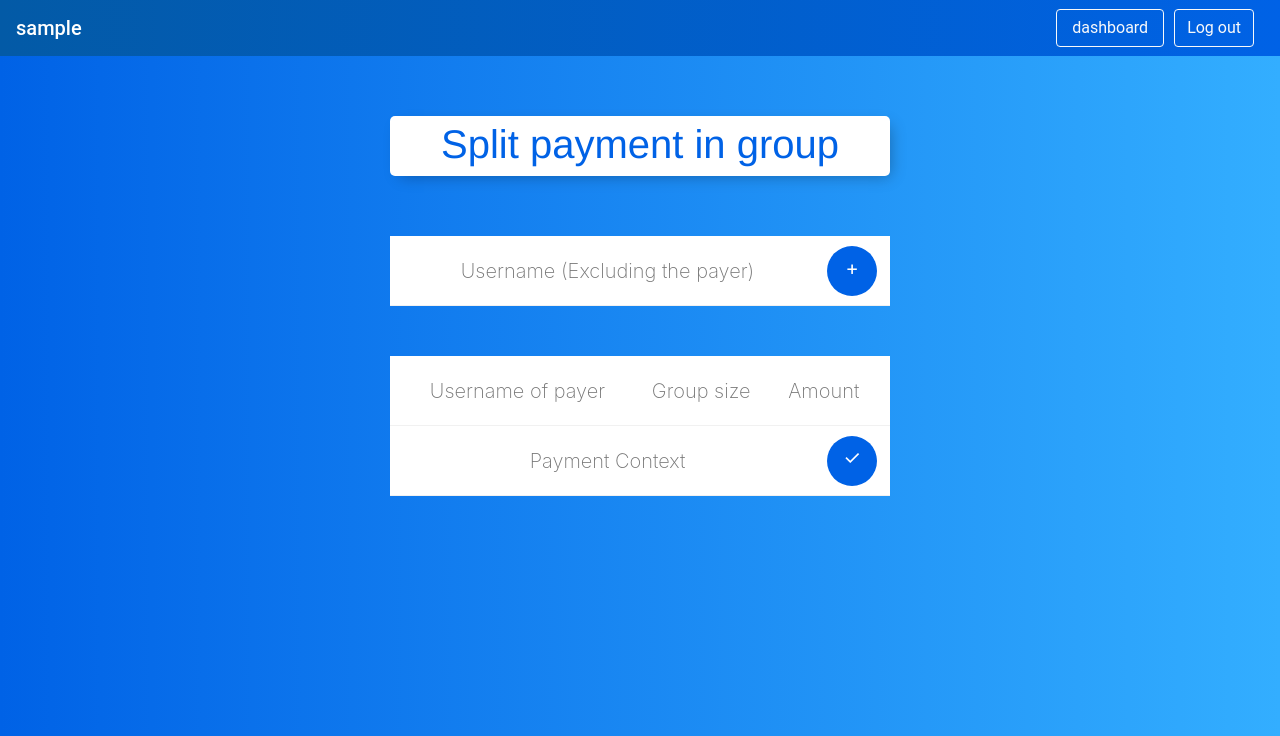
After one commit to Piyush5488/Money-Manager, a Node server app: page /Split in a window 1280 px wide. The commit adds this page. Shown: the top 736 px of the page. Run offline with Node 20, Linux system fonts and the light colour scheme; some libraries are stand-ins or nearby versions.

Commit message:
Desktop website complete

```diff
--- a/app.js
+++ b/app.js
@@ -74,6 +74,10 @@ app.get("/dashboard",function(req,res){
 app.get("/Log-out",function(req, res){
   req.logout();
   res.redirect("/");
+})
+let user_arr = [];
+app.get("/Split", function(req, res){
+  res.render("split",{listItems:user_arr});
 })
 
 app.post("/Sign-in",function(req,res){
@@ -182,7 +186,6 @@ app.post("/dashboard",function(req, res){
 
 app.post("/delete",function(req, res){
   const del1 = req.user.username;
-  console.log(del1);
   const del2 = req.body.checkbox;
   const pay ="pay";
   const recieve = "recieve";
@@ -230,15 +233,47 @@ else{
   })
 }
 
-
-
-
-
   res.redirect("/dashboard");
 })
 
+app.post("/Split", function(req, res){
+  const member = req.body.username;
+  user_arr.push(member);
+  res.redirect("/Split")
+})
+
+app.post("/Submit", function(req, res){
+  const username = req.body.username;
+  const size = req.body.size;
+  const paymentContext = req.body.paymentContext;
+  const amount = (req.body.amount)/size;
+
+  user_arr.forEach(function(user){
+    let tempitem = new Item({
+      username:username,
+      paymentContext:paymentContext,
+      amount:amount
+    })
+
+    User.findOne({username:user},function(err, foundUser){
+
+      foundUser.pay.push(tempitem);
+      foundUser.save();
+    })
+    User.findOne({username:username},function(err, foundUser){
+      tempitem = new Item({
+        username:user,
+        paymentContext:paymentContext,
+        amount:amount
+      })
+      foundUser.recieve.push(tempitem);
+      foundUser.save();
+    })
 
 
+  })
+  user_arr.length=0;
+})
 
 
 
--- /dev/null
+++ b/public/css/split.css
@@ -0,0 +1,124 @@
+body {
+  background: #007bff;
+  background: linear-gradient(to right, #0062E6, #33AEFF);
+}
+
+#navbar{
+  font-family: 'Roboto', sans-serif;
+}
+
+.nav-img{
+  border-radius: 50%;
+}
+
+.navbar-header{
+  margin-left:5px;
+  width:100%;
+}
+.btn-outline-primary{
+  color: #212529;
+}
+.btn0{
+  padding-left: 15px;
+  padding-right: 15px;
+}
+@media (max-width: 576px) {
+  .nav-item{
+    margin-top: 10px;
+  }
+}
+@media (min-width: 992px) {
+  .nav-item{
+    margin-right: 10px;
+  }
+ }
+/* accountings */
+ #split{
+   margin-bottom: 10%;
+   text-align: center;
+ }
+  .box {
+   max-width: 500px;
+   height: 60px;
+   padding: 4px;
+   margin: 60px auto;
+   background: white;
+   border-radius: 5px;
+   box-shadow: 5px 5px 15px -5px rgba(0, 0, 0, 0.3);
+ }
+ #heading {
+   background-color: white;
+   text-align: center;
+   font-family: 'helvetica neue';
+   color: #0062E6;
+ }
+
+ .item {
+   max-width: 500px;
+   min-height: 70px;
+   margin: 0px auto;
+   display: flex;
+   align-items: center;
+   border-bottom: 1px solid #F1F1F1;
+   background-color: white;
+ }
+
+ form.item {
+   text-align: center;
+   margin-left: 20px;
+ }
+
+ p {
+   margin: 0;
+   padding: 20px;
+   font-size: 20px;
+   font-weight: 200;
+   color: #00204a;
+ }
+
+ input[type="text"] {
+   text-align: center;
+   height: 60px;
+   top: 10px;
+   border: none;
+   background: transparent;
+   font-size: 20px;
+   font-weight: 200;
+   width:47%;
+ }
+
+ .acc-btn {
+   margin-left: 7px;
+   min-height: 50px;
+   width: 50px;
+   border-radius: 50%;
+   border-color: transparent;
+   background-color: #0062E6;
+   color: #fff;
+   font-size: 20px;
+   padding-bottom: 6px;
+   border-width: 0;
+ }
+ .no-pad{
+   margin-bottom: 50px;
+ }
+
+ input[placeholder="Username (Excluding the payer)"]{
+   margin-left: 5px;
+   width: 85%;
+ }
+ input[placeholder="Username of payer"]{
+   margin-left: 5px;
+   width: 50%;
+ }
+ input[placeholder="Amount"]{
+   width: 25%;
+   margin-right: 5px;
+ }
+ input[placeholder="Group size"]{
+   width: 25%;
+ }
+ input[placeholder="Payment Context"]{
+   margin-left: 5px;
+   width: 85%;
+ }
--- a/views/dashboard.ejs
+++ b/views/dashboard.ejs
@@ -29,7 +29,7 @@
         <!-- ml-auto alligns all elements towards right of the screen -->
         <ul class="nav navbar-nav ml-auto">
           <li class="nav-item active ">
-            <a role="button" class="btn btn-outline-light" href="Sign-in" style="padding-right:15px; padding-left:15px;">Sign in</a>
+            <a role="button" class="btn btn-outline-light" href="/Split" style="padding-right:15px; padding-left:15px;">Split</a>
           </li>
           <li class="nav-item">
             <a role="button" class="btn btn-outline-light" href="/Log-out">Log out</a>
--- /dev/null
+++ b/views/split.ejs
@@ -0,0 +1,91 @@
+<!DOCTYPE html>
+<html lang="en" dir="ltr">
+  <head>
+    <meta charset="utf-8">
+    <title>Split</title>
+
+    <meta name="viewport" content="width=device-width, initial-scale=1">
+    <link rel="stylesheet" href="css/split.css">
+
+    <link rel="stylesheet" href="https://stackpath.bootstrapcdn.com/bootstrap/4.4.1/css/bootstrap.min.css" integrity="sha384-Vkoo8x4CGsO3+Hhxv8T/Q5PaXtkKtu6ug5TOeNV6gBiFeWPGFN9MuhOf23Q9Ifjh" crossorigin="anonymous">
+    <script src="https://code.jquery.com/jquery-3.4.1.slim.min.js" integrity="sha384-J6qa4849blE2+poT4WnyKhv5vZF5SrPo0iEjwBvKU7imGFAV0wwj1yYfoRSJoZ+n" crossorigin="anonymous"></script>
+    <script src="https://cdn.jsdelivr.net/npm/popper.js@1.16.0/dist/umd/popper.min.js" integrity="sha384-Q6E9RHvbIyZFJoft+2mJbHaEWldlvI9IOYy5n3zV9zzTtmI3UksdQRVvoxMfooAo" crossorigin="anonymous"></script>
+    <script src="https://stackpath.bootstrapcdn.com/bootstrap/4.4.1/js/bootstrap.min.js" integrity="sha384-wfSDF2E50Y2D1uUdj0O3uMBJnjuUD4Ih7YwaYd1iqfktj0Uod8GCExl3Og8ifwB6" crossorigin="anonymous"></script>
+  </head>
+  <body>
+
+    <section id="navbar">
+
+      <nav class="navbar navbar-expand-lg navbar-light" style=" background: linear-gradient(to right, #035aa6, #0062E6);;">
+        <span class="navbar-brand mb-0 h1" style="color:white;"><%= username %></span>
+
+        <button class="navbar-toggler" type="button" data-toggle="collapse" data-target="#navbarNav" aria-controls="navbarNav" aria-expanded="false" aria-label="Toggle navigation">
+          <span class="navbar-toggler-icon"></span>
+        </button>
+
+        <div class="collapse navbar-collapse topnav-right " id="navbarNav">
+          <!-- ml-auto alligns all elements towards right of the screen -->
+          <ul class="nav navbar-nav ml-auto">
+            <li class="nav-item active ">
+              <a role="button" class="btn btn-outline-light" href="/dashboard" style="padding-right:15px; padding-left:15px;">dashboard</a>
+            </li>
+            <li class="nav-item">
+              <a role="button" class="btn btn-outline-light" href="/Log-out">Log out</a>
+            </li>
+          </ul>
+        </div>
+      </nav>
+    </section>
+
+    <section id = "split">
+
+
+
+            <div id="heading" class="box">
+              <h1>Split payment in group</h1>
+            </div>
+
+
+                <%let count = -1;%>
+                <% listItems.forEach(function(item){%>
+                  <%count++;%>
+
+                  <div class="item">
+                    <p class="username"> <%= item %></p>
+                  </div>
+
+
+                <% })  %>
+
+                <form class="no-pad" action="/Split" method="post">
+                  <div class="item">
+                    <input type="text" name="username"  placeholder="Username (Excluding the payer)">
+                    <button class="acc-btn" type="submit" name="list" value="pay">+</button>
+                  </div>
+
+                </form>
+
+
+            <form  action="/Submit" method="post">
+              <div class="item ">
+                <input type="text" name="username" value="" placeholder="Username of payer">
+                <input type="text" name="size" value="" placeholder="Group size">
+                <input type="text" name="amount"  placeholder="Amount">
+              </div>
+
+              <div class="item">
+                <input type="text" name="paymentContext"  placeholder="Payment Context">
+                <button class="acc-btn" type="submit" name="list" value="pay">&#10003;</button>
+              </div>
+
+
+            </form>
+
+
+
+
+    </section>
+
+
+  </body>
+</html>
```
